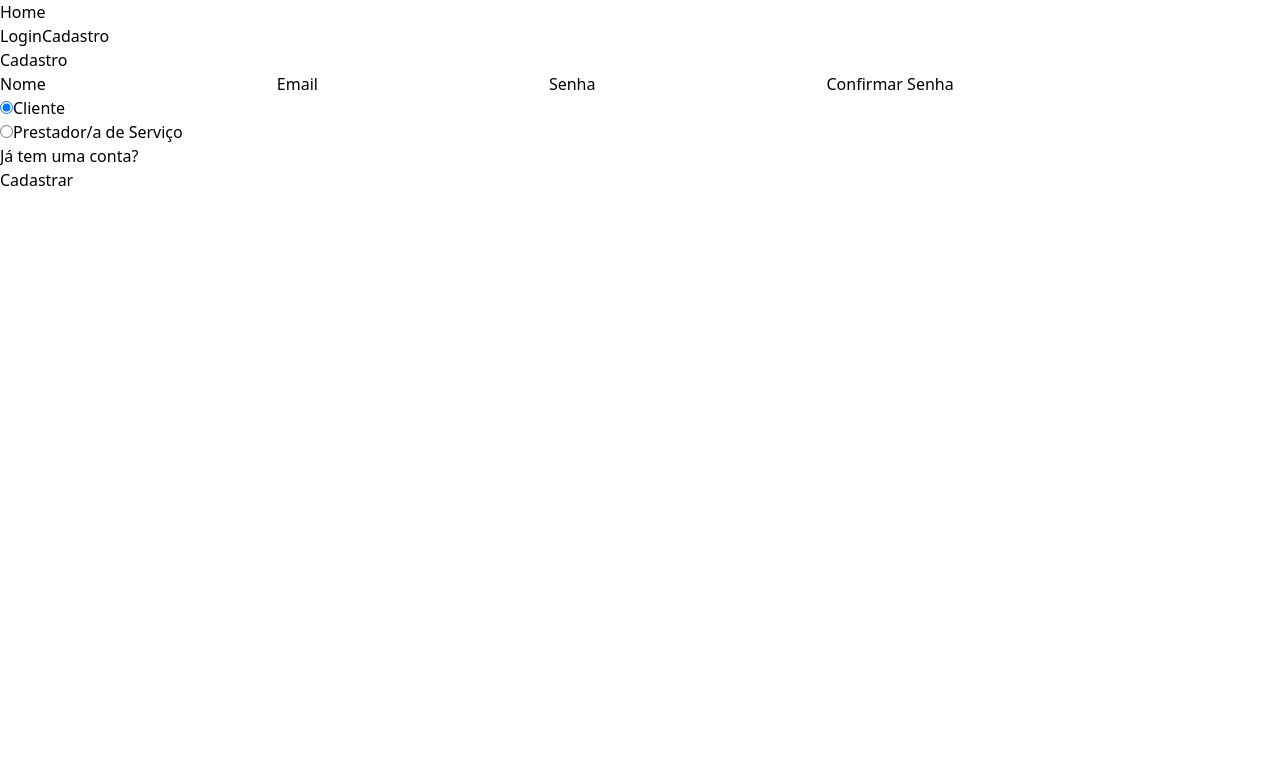
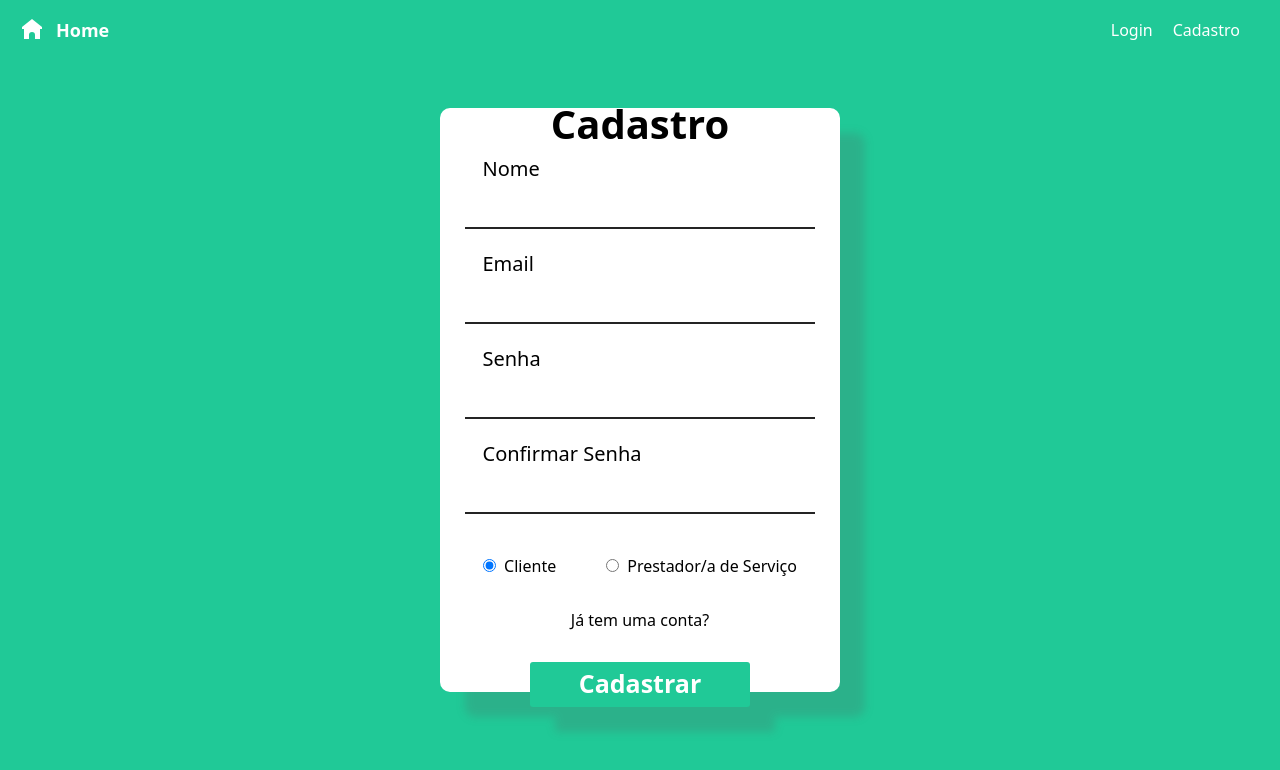
Before and after one commit to Eric02222/CleanMatch, a React (Vite) app: page /Cadastro in a window 1280 px wide. Shown: the top 770 px of the page. Built offline with nearby package versions, Linux system fonts and the light colour scheme.

Commit message:
Aplicação de tailwind

```diff
--- a/src/layout/Header/Header.jsx
+++ b/src/layout/Header/Header.jsx
@@ -2,9 +2,8 @@ import { Link } from "react-router-dom"
 import Botao_logout from "../../Components/BotaoLogout/BotaoLogout.jsx"
 import Botao_login from "../../Components/BotaoLogin/BotaoLogin.jsx"
 import Botao_cadastro from "../../Components/BotaoCadastro/BotaoCadastro.jsx"
-import { useState, useEffect } from 'react'
 import { useAuth } from "../../contexts/AuthContext.jsx"
-import axios from 'axios';
+import HomeIcon from "../../assets/icons/house.svg"
 import UserIcon from '../../assets/icons/user-icon.svg';
 
 
@@ -19,14 +18,17 @@ export function Header() {
 
   return (
     <div className="container_navbar">
-      <main>
-        <header className="navbar">
+      <main className="flex items-center justify-center fixed top-0 left-0 w-full bg-[#20c997] h-[60px] z-[1]">
+        <header className="flex justify-between items-center text-white w-full max-w-[1850px] px-[20px]">
           <div>
-            <Link to="/">Home</Link>
+            <Link to="/" className="flex gap-3">
+              <img src={HomeIcon} href="" />
+              <label className="hover:cursor-pointer font-bold text-lg">Home</label>
+            </Link>
           </div>
 
 
-          <div className="opcoes_perfil">
+          <div className="flex items-center gap-[20px]">
             {user ? (
               <Botao_logout />
 
@@ -38,8 +40,8 @@ export function Header() {
                 </>
               )}
             {user ? (
-              <div className="container_perfil">
-                <img className="fotoUserdetalhes" src={fotoUsuario} onError={handleImageError} alt="Avatar do Perfil" />
+              <div className="flex items-center justify-center gap-[10px]">
+                <img className="w-[4vh] rounded-full object-cover bg-white shadow-[0_0_10px_rgba(255,255,255,0.5)]" src={fotoUsuario} onError={handleImageError} alt="Avatar do Perfil" />
                 <Link to="/Perfil">Perfil</Link>
               </div>
             ) : (
--- a/src/pages/Cadastro/Cadastro.jsx
+++ b/src/pages/Cadastro/Cadastro.jsx
@@ -72,25 +72,27 @@ export function Cadastro() {
 
 
     return (
-        <div className='container-cadastro'>
+        <div className="flex items-center justify-center flex-col gap-[20px] min-h-screen bg-[#20c997]">
+            <main className="flex bg-white w-[50vh] h-[73vh] items-center justify-center rounded-[10px] drop-shadow-[25px_25px_4.5px_rgba(90,86,90,0.2)] flex-col">
+
             <div>
-                <h1 className='titulo_cadastro'>Cadastro</h1>
+                <h1 className="text-[40px] font-bold">Cadastro</h1>
             </div>
 
-            <form onSubmit={cadastro} className='container_conteudos_cadastro'>
-                <div className='inputs-cadastro'>
+            <form onSubmit={cadastro} className="flex flex-col items-center justify-center min-w-[250px] gap-[30px]">
+                <div className="flex items-center justify-center flex-col w-[350px] gap-[10px]">
 
-                    <label htmlFor="input-email" className='label-emailCad'>Nome</label>
-                    <input type="text" className='input-email' value={nome} onChange={(event) => setNome(event.target.value)} required />
+                    <label htmlFor="input-email" className="text-[20px] self-start pl-[5%]">Nome</label>
+                    <input type="text" className="bg-transparent border-b-2 border-[#242424] pl-[2%] mb-[10px] h-[35px] w-full text-[18px] outline-none transition duration-300 focus:border-[#20c997]" value={nome} onChange={(event) => setNome(event.target.value)} required />
 
-                    <label htmlFor="input-email" className='label-emailCad'>Email</label>
-                    <input type="text" className='input-email' value={email} onChange={(event) => setEmail(event.target.value)} required />
+                    <label htmlFor="input-email" className="text-[20px] self-start pl-[5%]">Email</label>
+                    <input type="text" className="bg-transparent border-b-2 border-[#242424] pl-[2%] mb-[10px] h-[35px] w-full text-[18px] outline-none transition duration-300 focus:border-[#20c997]" value={email} onChange={(event) => setEmail(event.target.value)} required />
 
-                    <label htmlFor="input-senha" className='label-senhaCad'>Senha</label>
-                    <input type="password" className='input-senha' value={senha} onChange={(event) => setSenha(event.target.value)} required minLength={8} />
+                    <label htmlFor="input-senha" className="text-[20px] self-start pl-[5%]">Senha</label>
+                    <input type="password" className="bg-transparent border-b-2 border-[#242424] pl-[2%] mb-[10px] h-[35px] w-full text-[18px] outline-none transition duration-300 focus:border-[#20c997]" value={senha} onChange={(event) => setSenha(event.target.value)} required minLength={8} />
 
-                    <label htmlFor="input-coSenha" className='label-coSenhaCad'>Confirmar Senha</label>
-                    <input type="password" className='input-coSenha' value={vaSenha} onChange={(event) => setVaSenha(event.target.value)} required minLength={8} />
+                    <label htmlFor="input-coSenha" className="text-[20px] self-start pl-[5%]">Confirmar Senha</label>
+                    <input type="password" className="bg-transparent border-b-2 border-[#242424] pl-[2%] mb-[10px] h-[35px] w-full text-[18px] outline-none transition duration-300 focus:border-[#20c997]" value={vaSenha} onChange={(event) => setVaSenha(event.target.value)} required minLength={8} />
 
                     {!isPasswordMatch && (
                         <p className='text-red-500 text-sm mt-1 text-center'>Senhas não correspodem</p>
@@ -98,13 +100,13 @@ export function Cadastro() {
 
                 </div>
 
-                <div className='inputs-tipo-conta'>
-                    <div className='input-tipo-cliente'>
+                <div className="flex items-center justify-center gap-[50px]">
+                    <div className='input-tipo-cliente flex items-center gap-2'>
                         <input type="radio" id='cliente' className='cliente' name='escolha' value='Cliente' onChange={(event) => setTipoConta(event.target.value)} checked={tipoConta === 'Cliente'} />
                         <label htmlFor="cliente">Cliente</label>
                     </div>
 
-                    <div className='input-tipo-prestadorSe'>
+                    <div className='input-tipo-prestadorSe flex items-center gap-2'>
                         <input type="radio" id='prestador-servico' className='prestador-servico' value='Prestador/a de Serviço' onChange={(event) => setTipoConta(event.target.value)} name='escolha' checked={tipoConta === 'Prestador/a de Serviço'} />
                         <label htmlFor="prestador-servico">Prestador/a de Serviço</label>
                     </div>
@@ -113,14 +115,15 @@ export function Cadastro() {
                 </div>
 
 
-                <div className='irPg_Login'>
+                <div className="flex flex-col justify-center items-center cursor-pointer">
                     <label type="submit" onClick={() => navigate('/Login')}>Já tem uma conta?</label>
                 </div>
 
-                <div className='container_bnt_cadastro'>
+                <div className="flex items-center justify-center rounded-[3px] bg-[#20c997] text-white font-bold text-[25px] h-[45px] w-[220px] transition duration-300 hover:bg-[aliceblue] hover:text-black hover:border hover:border-[#20c997]">
                     <button type="submit" disabled={isSaving} className='botao-cadastro'>{isSaving ? 'Salvando' : 'Cadastrar'}</button>
                 </div>
             </form>
+            </main>
 
         </div>
     )
--- a/src/pages/Home/Home.jsx
+++ b/src/pages/Home/Home.jsx
@@ -103,23 +103,23 @@ export function Home() {
 
 
     return (
-        <div className="container_home">
+        <div className="flex flex-col min-h-screen">
 
             {user && mostrarAviso && (
-                <div className='aviso'>
+                <div className="flex items-center justify-center mt-[90px] mx-auto mb-[-60px]">
                     <Aviso />
                 </div>
             )}
 
-            <div className='corpo_home'>
-                <div className='conteudo_topo'>
-                    <div className='input_pesquisa'>
+            <div className="flex flex-col items-center p-[80px] flex-grow">
+                <div className="flex flex-col justify-center w-full max-w-[1200px]">
+                    <div className="flex gap-[10px] mb-[20px] mx-auto w-full max-w-[1100px] bg-white p-[10px] rounded-[8px] shadow-[0_2px_5px_rgba(0,0,0,0.1)]">
                         <input
                             type="text"
                             placeholder="Buscar por nome, cidade ou estado"
                             value={searchTerm}
                             onChange={(e) => setSearchTerm(e.target.value)}
-                            className="search-bar"
+                            className="border-none outline-none p-[5px] text-[1em] w-full placeholder:text-[#999]"
                         />
                     </div>
 
--- a/src/pages/Login/Login.jsx
+++ b/src/pages/Login/Login.jsx
@@ -91,30 +91,32 @@ export function Login() {
 
 
     return (
-        <div>
+        <div className="flex items-center justify-center flex-col min-h-screen text-black gap-[50px] bg-[#20c997]">
+            <main className="flex bg-white w-[50vh] h-[55vh] items-center justify-center rounded-[10px] drop-shadow-[25px_25px_4.5px_rgba(90,86,90,0.2)]">
+
             <form onSubmit={handleLogin} >
 
                 <div>
-                    <h1 className='titulo_login'>Login</h1>
+                    <h1 className="text-center text-[40px] font-bold">Login</h1>
                 </div>
 
-                <div className='container_conteudos_login'>
+                <div className="flex items-center justify-center flex-col min-w-[250px] gap-[30px]">
 
-                    <div className='inputs-login'>
-                        <label htmlFor="input-emailLo" className='label-emailLo'>Email</label>
-                        <input type="text" className='input-emailLo' value={emailLogin} required onChange={(event) => setEmailLogin(event.target.value)} />
+                    <div className="flex items-center justify-center flex-col gap-[4px] w-[350px]">
+                        <label htmlFor="input-emailLo" className="self-start pl-[5%] text-[20px]">Email</label>
+                        <input type="text" className="bg-transparent border-b-2 border-[#242424] pl-[2%] h-[35px] text-[18px] text-black w-full outline-none transition duration-300 focus:border-[#20c997]" value={emailLogin} required onChange={(event) => setEmailLogin(event.target.value)} />
 
-                        <label htmlFor="input-senhaLo" className='label-senhaLo'>Senha</label>
-                        <input type="password" className='input-senhaLo' value={senhaLogin} required onChange={(event) => setSenhaLogin(event.target.value)} minLength={8} />
+                        <label htmlFor="input-senhaLo" className="self-start pl-[5%] text-[20px]">Senha</label>
+                        <input type="password" className="bg-transparent border-b-2 border-[#242424] pl-[2%] h-[35px] text-[18px] text-black w-full outline-none transition duration-300 focus:border-[#20c997]" value={senhaLogin} required onChange={(event) => setSenhaLogin(event.target.value)} minLength={8} />
                     </div>
 
-                    <div className='irPg_cadastro'>
+                    <div className="flex flex-col justify-center items-center cursor-pointer">
                         <label onClick={() => navigate('/Cadastro')}>Não tem uma conta?</label>
                     </div>
 
-                    <div className='container_bnt_login'>
+                    <div className="flex flex-col justify-center items-center">
 
-                        <button type="submit" className='botao-login' >{isSaving ? 'Logando' : 'Logar'}</button>
+                        <button type="submit" className="border border-transparent rounded-[3px] bg-[#20c997] text-white font-bold text-[25px] h-[45px] w-[220px] transition-all duration-400 cursor-pointer hover:bg-[aliceblue] hover:text-black hover:border-[#20c997]" >{isSaving ? 'Logando' : 'Logar'}</button>
                     </div>
 
 
@@ -122,6 +124,7 @@ export function Login() {
 
 
             </form>
+            </main>
         </div>
 
     )
```
Also changed, not shown: src/assets/icons/house.svg (added).
